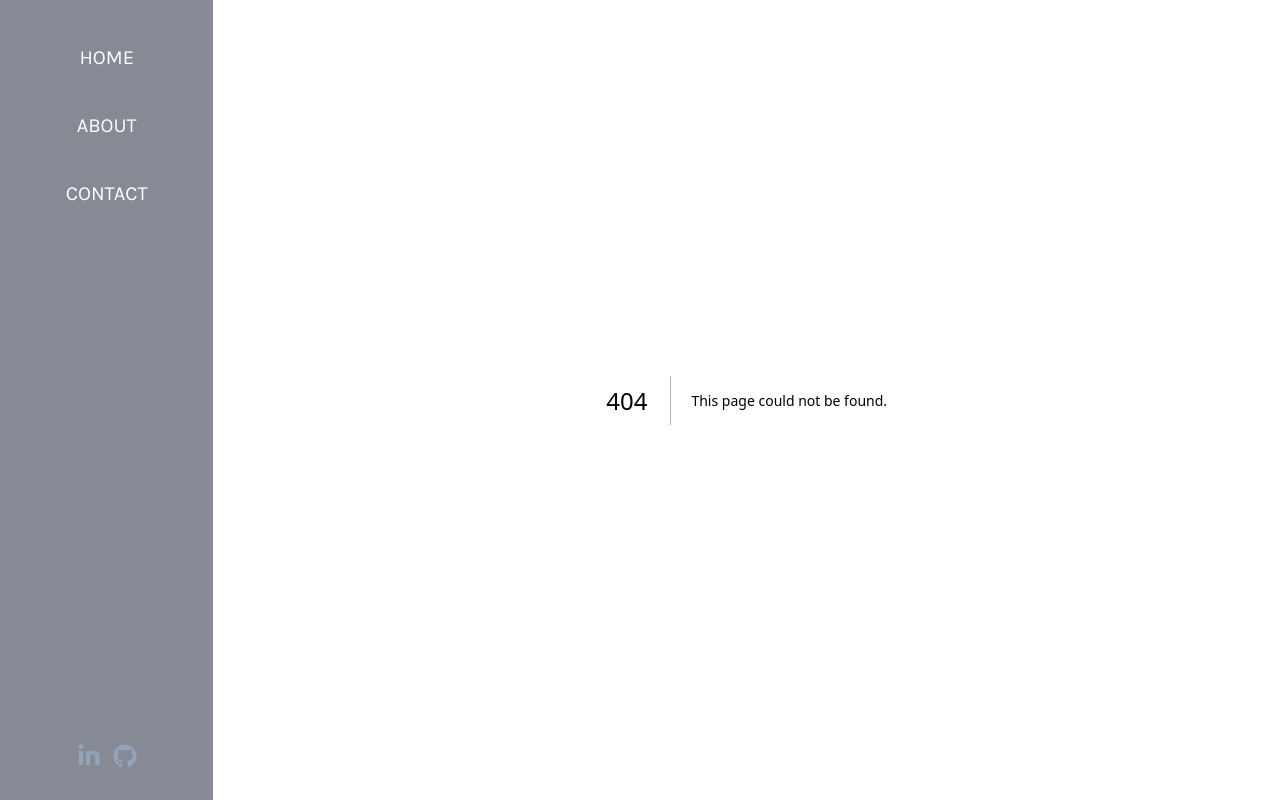
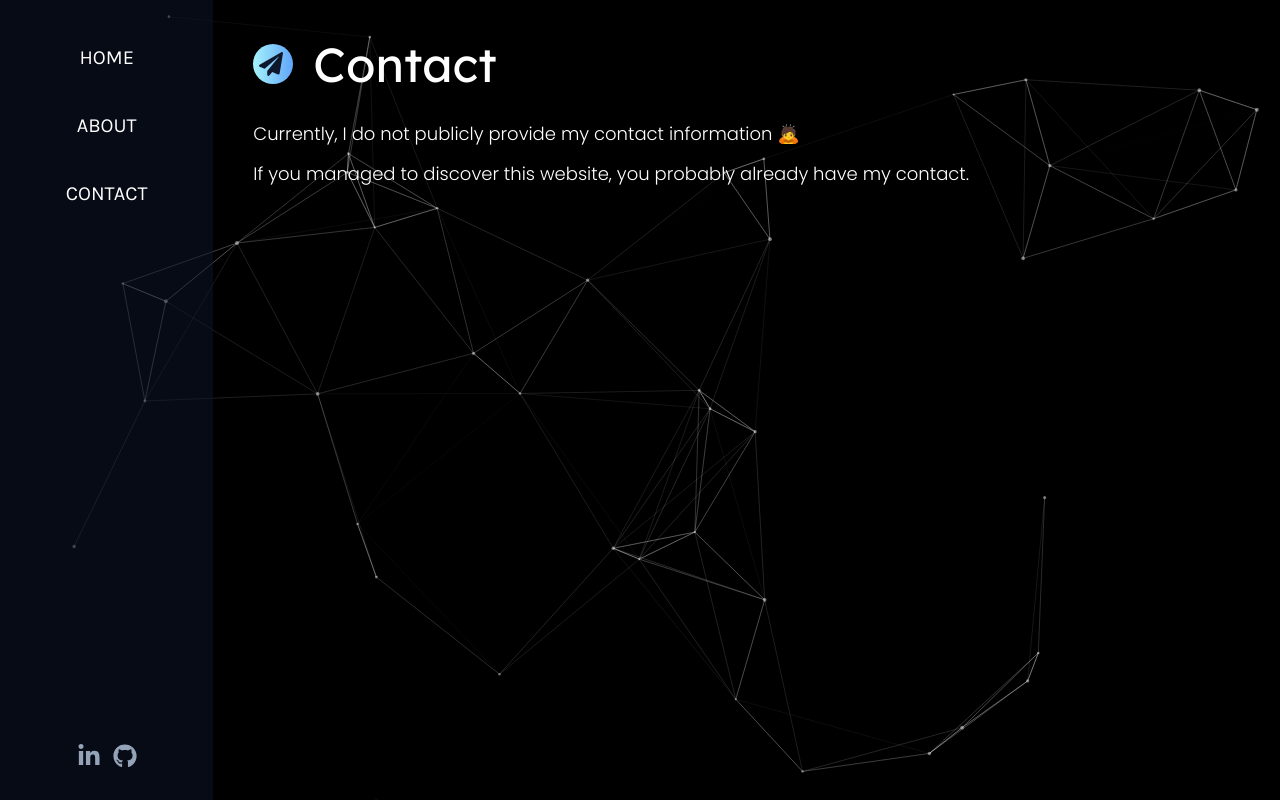
Before and after one commit to MW-7892/mw-space, a Next.js app: page /contact in a window 1280 px wide. Before the commit this address had no page. Built offline with nearby package versions, Linux system fonts and the light colour scheme.

Commit message:
feat: contact page

```diff
--- a/app/about/page.tsx
+++ b/app/about/page.tsx
@@ -24,7 +24,6 @@ export default function About() {
           <FaInfo />
         </div>
         <div>
-          {" "}
           <h1 className={`${lexendDeca.className}`}>About Me</h1>{" "}
         </div>
       </div>
--- /dev/null
+++ b/app/contact/page.tsx
@@ -0,0 +1,39 @@
+import { Lexend_Deca, Poppins } from "next/font/google";
+import { FaPaperPlane } from "react-icons/fa";
+
+const lexendDeca = Lexend_Deca({
+  weight: "400",
+  subsets: ["latin"],
+});
+
+const poppins = Poppins({
+  weight: "300",
+  subsets: ["latin"],
+});
+
+export default function Contact() {
+  return (
+    <div className="m-10 mt-24 lg:mt-10">
+      <div className="flex flex-wrap">
+        <div
+          className="grid rounded-full text-slate-900 text-2xl
+            bg-gradient-to-r from-cyan-200 to-blue-400 w-[40px] h-[40px]
+            place-content-center self-center pr-1 mr-5 mb-4 sm:mb-0"
+        >
+          <FaPaperPlane />
+        </div>
+        <div>
+          <h1 className={`${lexendDeca.className}`}>Contact</h1>
+        </div>
+      </div>
+      <div className={`mt-8 ${poppins.className} w-3/4 space-y-3`}>
+        <p> Currently, I do not publicly provide my contact information 🙇 </p>
+        <p>
+          {" "}
+          If you managed to discover this website, you probably already have my
+          contact.{" "}
+        </p>
+      </div>
+    </div>
+  );
+}
```
